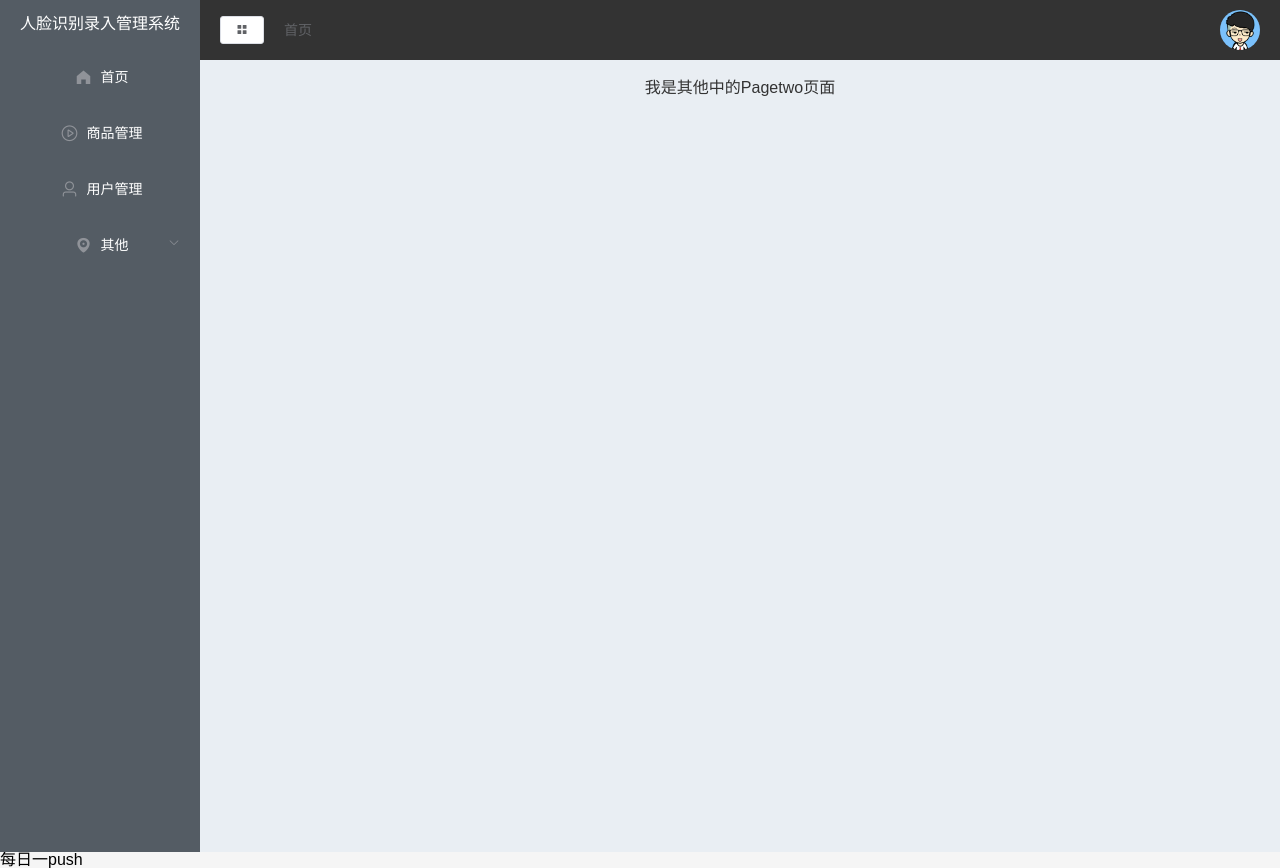
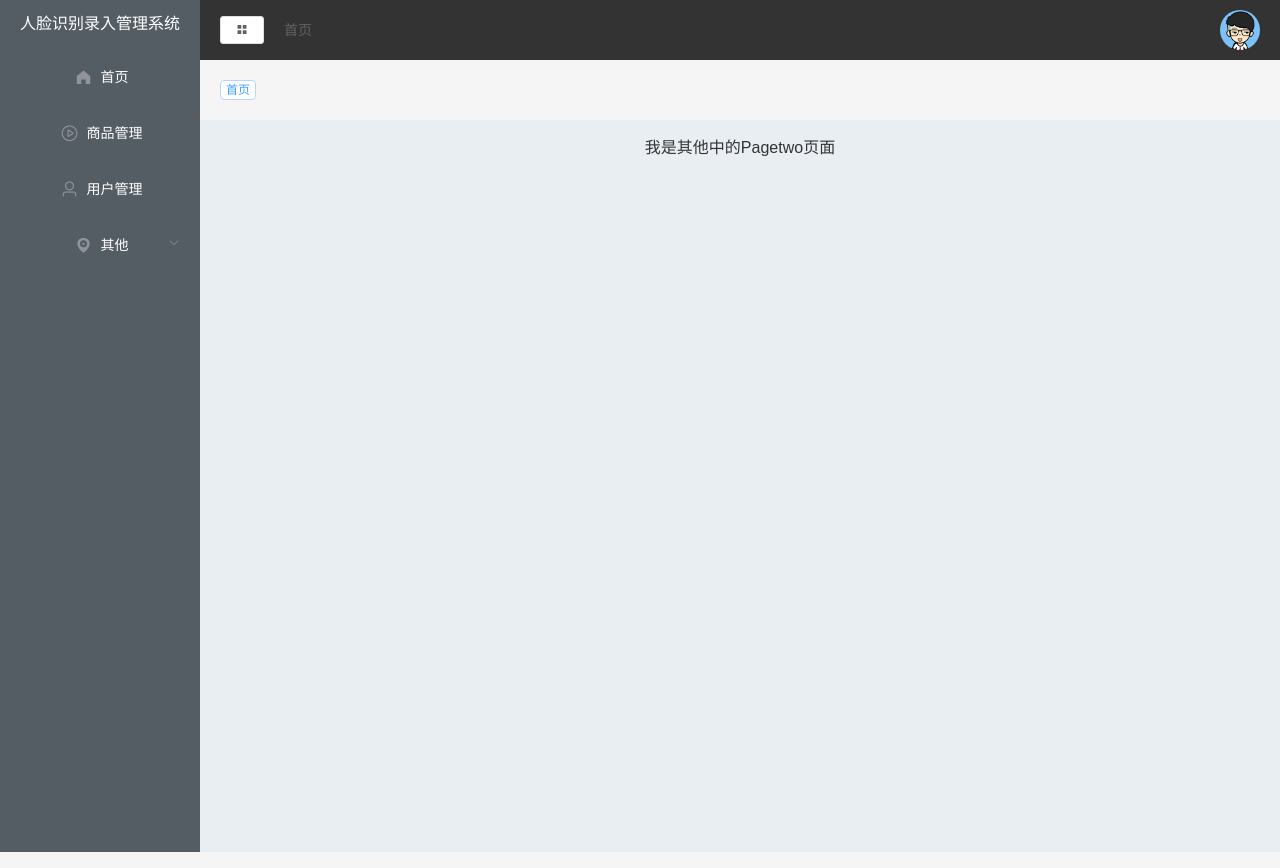
Before and after one commit to DayDayUpDYP/easyback, a Vue app: page /page2 in a window 1280 px wide. Built offline with nearby package versions, Linux system fonts and the light colour scheme.

Commit message:
新增tag功能，使用mapMutation改变state中的tabList值

```diff
--- a/src/App.vue
+++ b/src/App.vue
@@ -2,7 +2,7 @@
   <div id="app">
 
     <router-view></router-view>
-  <span> 每日一push</span>
+
   </div>
 </template>
 
--- /dev/null
+++ b/src/components/CommonTag.vue
@@ -0,0 +1,70 @@
+<template>
+  <div class="tabs">
+    <el-tag
+      v-for="(tag, index) in tags"
+      :key="tag.name"
+      :closable="tag.name !== 'home'"
+      :effect="$route.name === tag.name ? 'dark' : 'plain'"
+      @click="changeMenu(tag)"
+      @close="handleClose(tag, index)"
+      size="mini"
+    >
+      {{ tag.label }}</el-tag
+    >
+  </div>
+</template>
+
+<script>
+import { mapMutations, mapState } from "vuex";
+export default {
+  name: "CommonTag",
+  data() {
+    return {};
+  },
+  methods: {
+    ...mapMutations({closeTag:'closeTag'}),
+    changeMenu(tag) {
+      // 函数式编程导航
+      this.$router.push({
+        name: tag.name,
+      });
+    },
+    handleClose(tag, index) {
+      const length = this.tags.length - 1;
+      // 如果点击的name与当前路由不同 不做跳转处理
+      this.closeTag(tag)  //调用 mapMutation方法里面的closeTag方法
+      if (tag.name !== this.$route.name) {
+        return;
+      }
+
+      // 如果是最后一个 需要往左边跳转 颜色高亮
+      if (index === length) {
+        this.$router.push({
+          name: this.tags[index - 1].name,
+        });
+      } else {
+        // 如果右边跳转
+        this.$router.push({
+          name: this.tags[index].name, // 这里等于index是的原因是 点击删除时，当前标签已经删除。
+        })
+
+      }
+    },
+  },
+  computed: {
+    ...mapState({
+      tags: (state) => state.tab.tabsList,
+    }),
+  },
+};
+</script>
+
+<style lang="less" scoped>
+.tabs {
+  padding: 20px;
+  .el-tag {
+    margin-right: 15px;
+    cursor: pointer;
+  }
+}
+</style>
--- a/src/router/index.js
+++ b/src/router/index.js
@@ -35,6 +35,7 @@
         name:'mall',
         component:Mall
       },
+
       {
         path:'/page1',
         name:'page1',
--- a/src/store/tab.js
+++ b/src/store/tab.js
@@ -1,35 +1,38 @@
-const state={
-    isCollapse:false,
-    tabsList :[
+const state = {
+  isCollapse: false,
+  tabsList: [
     {
-            path:'/',
-            name:'home',
-            label:'首页',
-            icon:'home'
+      path: "/",
+      name: "home",
+      label: "首页",
+      icon: "home"
     }
-    ], /* 用于存储面包屑的信息 更改选中颜色 */
-    currentMenu:null // 当前高亮显示的面包屑
-}
-const mutations={
-    collapseMenu(state){
-        state.isCollapse = ! state.isCollapse
+  ] /* 用于存储面包屑的信息 更改选中颜色 */,
+  currentMenu: null // 当前高亮显示的面包屑
+};
+const mutations = {
+  collapseMenu(state) {
+    state.isCollapse = !state.isCollapse;
   },
   // 用于改变tabsList的数据
-    selectMenu(state,val){
+  selectMenu(state, val) {
     /* val 表示当前点击的菜单 */
-        if(val.name !=='home'){
-            state.currentMenu = val  //当前的menu值
-            const result = state.tabsList.findIndex(item=>item.name == val.name) //选中的面包屑有没有加入List 没有就重新加
-            if(result === -1){
-                state.tabsList.push(val)
-            }else{
-                state.currentMenu=null;
+    if (val.name !== "home") {
+      state.currentMenu = val; //当前的menu值
+      const result = state.tabsList.findIndex(item => item.name == val.name); //选中的面包屑有没有加入List 没有就重新加
+      if (result === -1) {
+        state.tabsList.push(val);
+      } else {
+        state.currentMenu = null;
       }
     }
+  },
+  closeTag(sate, val) {
+    const result = sate.tabsList.findIndex(item => item.name === val.name);
+    state.tabsList.splice(result, 1);
   }
-
-}
-export default{
+};
+export default {
   state,
-    mutations,
-}
+  mutations
+};
--- a/src/view/Main.vue
+++ b/src/view/Main.vue
@@ -6,6 +6,7 @@
         <el-header>
           <CommonHeader></CommonHeader>
         </el-header>
+        <CommonTag></CommonTag>
         <el-main>
           <!-- 这里是主面板，当点击不同侧边栏的时候这里根据路由规则进行改变 -->
           <router-view></router-view>
@@ -18,6 +19,7 @@
 <script>
 import CommonAside from "../components/CommonAside.vue";
 import CommonHeader from '../components/CommonHeader.vue'
+import CommonTag from '@/components/CommonTag'
 export default {
   name: "Home",
   data() {
@@ -25,7 +27,8 @@
   },
   components: {
     CommonAside,
-    CommonHeader
+    CommonHeader,
+    CommonTag
   },
 };
 </script>
```
Lines whose indentation alone changed are shown as unchanged.
